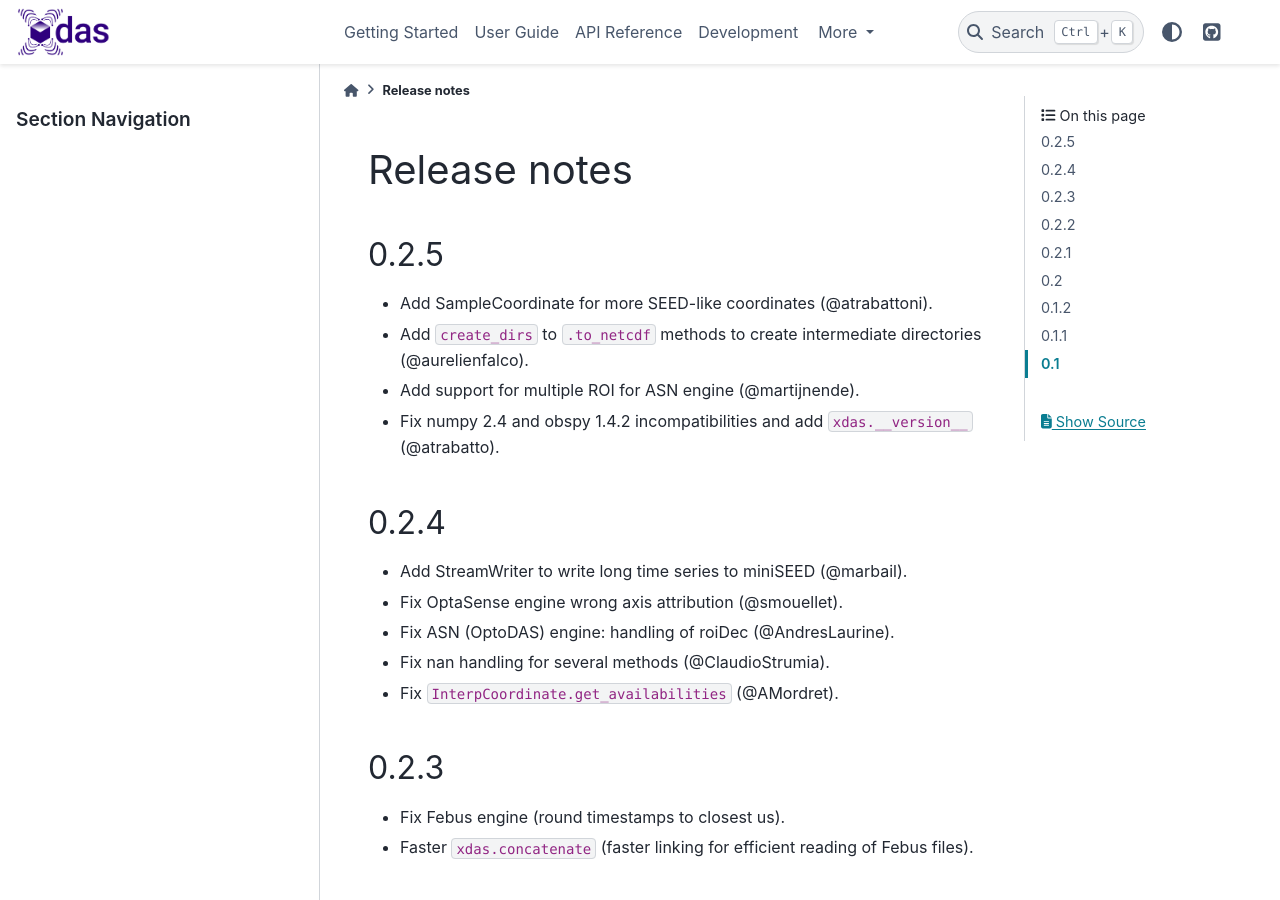
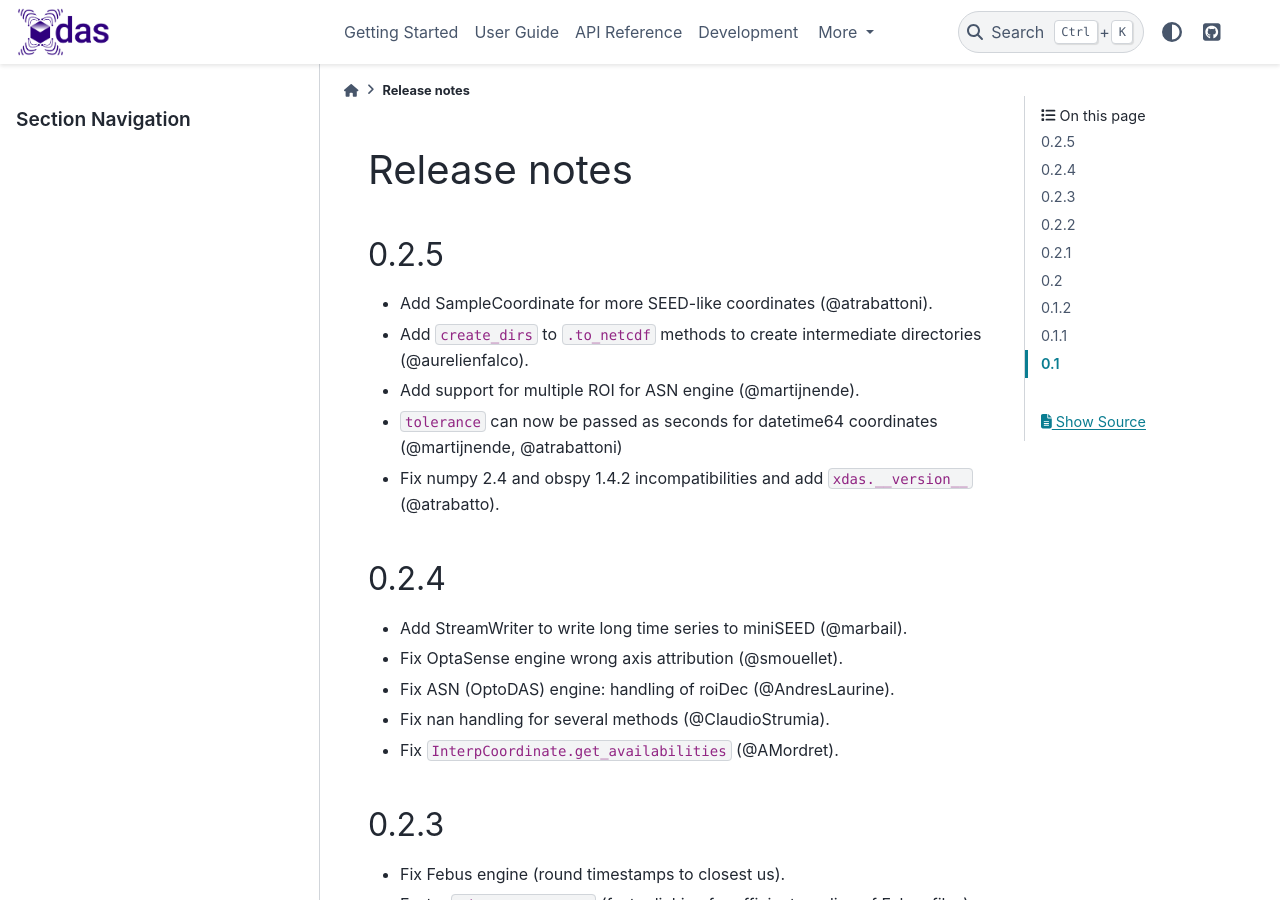
Before and after one commit to xdas-dev/xdas, a Sphinx documentation site: the page built from docs/release-notes.md, in a window 1280 px wide and 900 px high. Built offline with Sphinx 7.4.7 and the PyData theme 0.15.4, drawn with Linux system fonts in a browser that asks for light colours.

Commit message:
Add relase note.

```diff
--- a/docs/release-notes.md
+++ b/docs/release-notes.md
@@ -4,6 +4,7 @@
 - Add SampleCoordinate for more SEED-like coordinates (@atrabattoni).
 - Add `create_dirs` to `.to_netcdf` methods to create intermediate directories (@aurelienfalco).
 - Add support for multiple ROI for ASN engine (@martijnende).
+- `tolerance` can now be passed as seconds for datetime64 coordinates (@martijnende, @atrabattoni)
 - Fix numpy 2.4 and obspy 1.4.2 incompatibilities and add `xdas.__version__` (@atrabatto).
 
 ## 0.2.4
```
